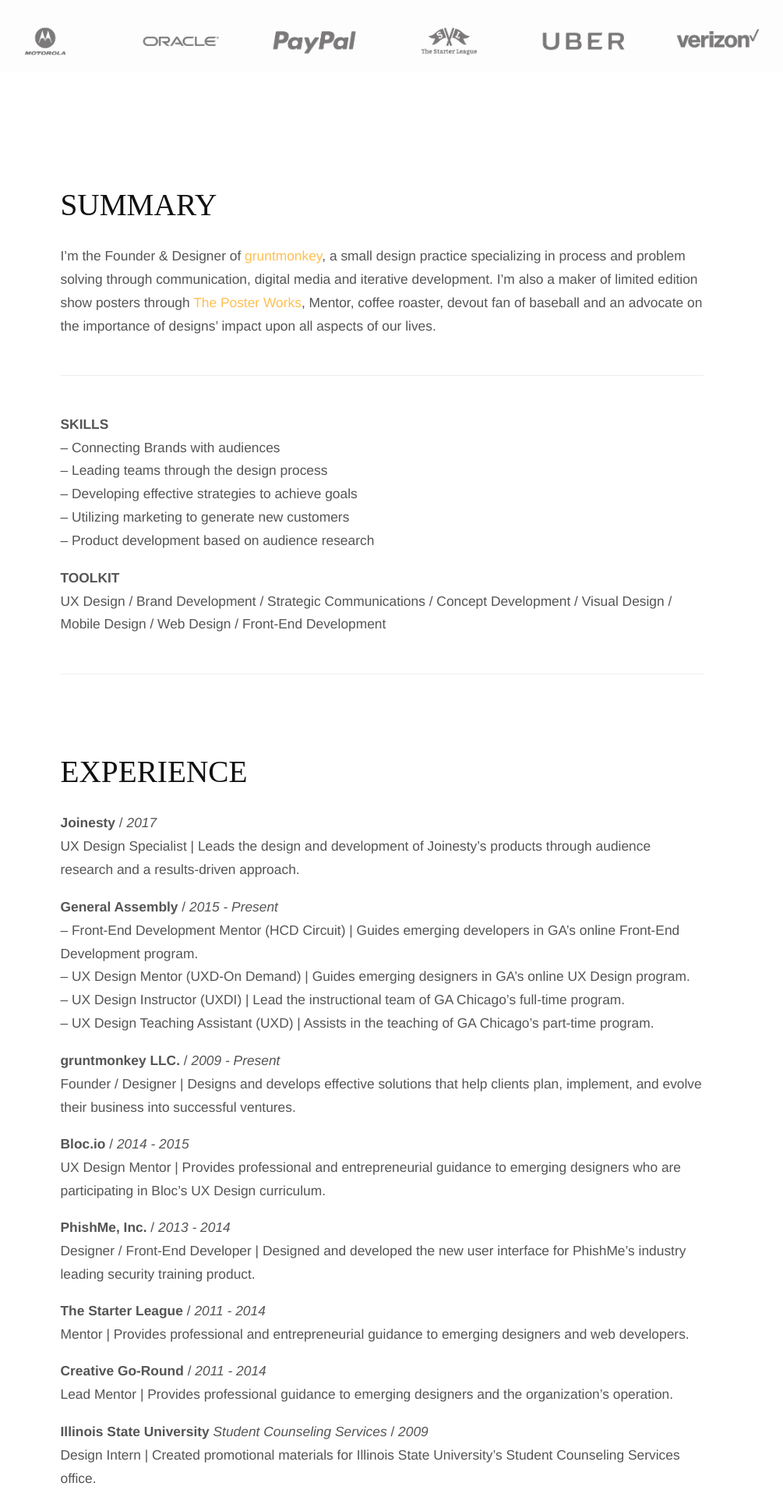
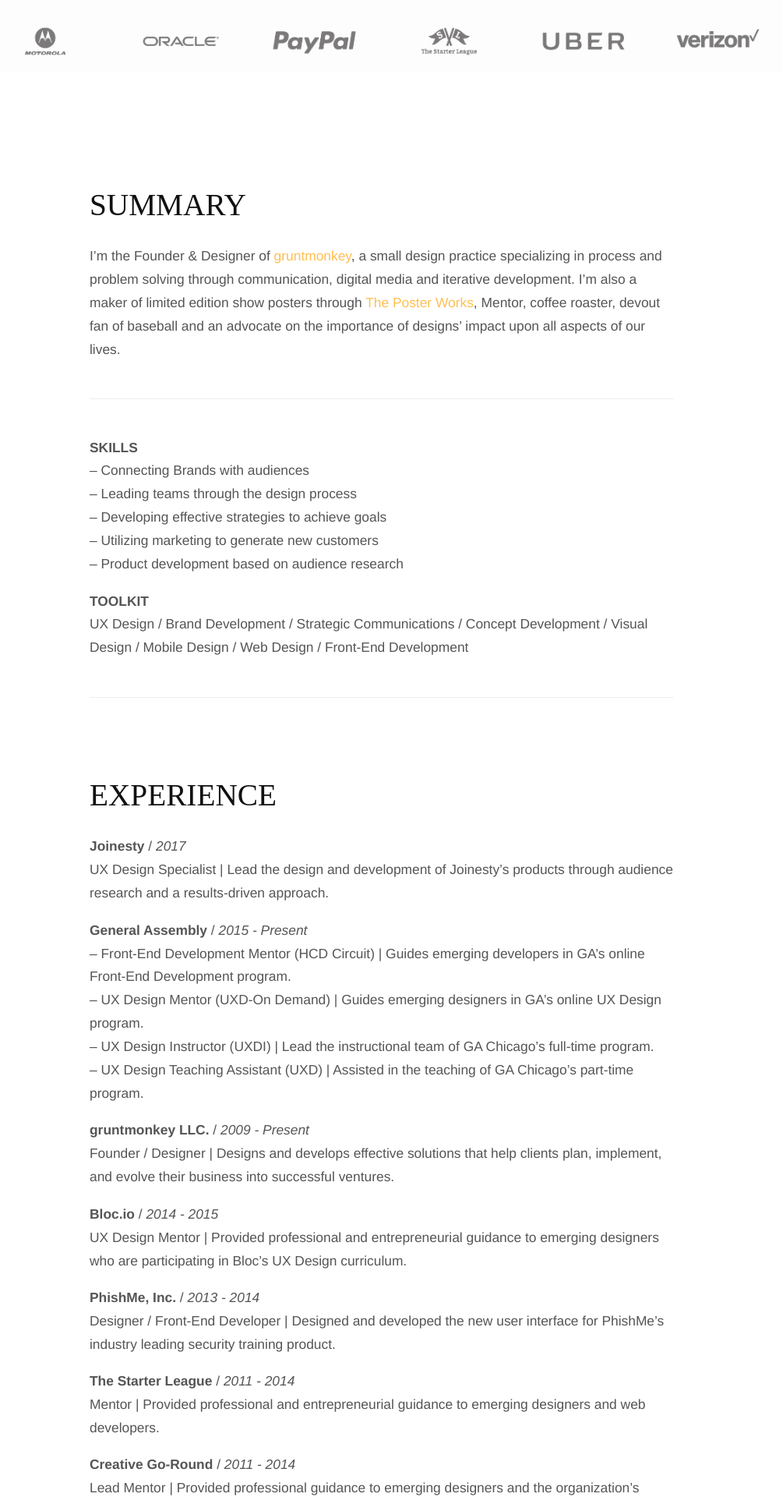
Before and after one commit to jasonearly/jasonearly.github.io, a Jekyll site: the page built from experience/index.md, in a window 1280 px wide. Shown: the part 409-2329 px from the top of the page at 78% size, without its empty margins (150-1155 px from the left). Built offline with Jekyll 4.4.1, drawn with Linux system fonts in a browser that asks for light colours; some of the changed text lies outside the part shown.

Commit message:
print css layout cleanup

```diff
--- a/_includes/footer.html
+++ b/_includes/footer.html
@@ -3,38 +3,47 @@
 <footer class="site-footer">
   <div class="footer-bio">
     <ul class="contact-list">
-
       <li>Jason Early | Designer</li>
     </ul>
-                    <p class="description">Jason Early is the Founder and Designer of gruntmonkey, a design consultancy that specializes in helping clients plan, implement, and evolve their business into a successful venture.</p>
+    <p class="description">
+      Jason Early is the Founder and Designer of gruntmonkey, a design
+      consultancy that specializes in helping clients plan, implement, and
+      evolve their business into a successful venture.
+    </p>
     <ul class="social-media-list">
       {% if site.github_username %}
       <li>
-                        <a href="https://github.com/{{ site.github_username }}" title="Jason Early on Github">
-                            <i class="fa fa-github">
-
-                </i>
+        <a
+          href="https://github.com/{{ site.github_username }}"
+          title="Jason Early on Github"
+        >
+          <i class="fa fa-github"> </i>
+        </a>
+      </li>
+      {% endif %} {% if site.twitter_username %}
+      <li>
+        <a
+          href="https://twitter.com/{{ site.twitter_username }}"
+          title="Jason Early on Twitter"
+        >
+          <i class="fa fa-twitter"> </i>
+        </a>
+      </li>
+      {% endif %} {% if site.linkedin_username %}
+      <li>
+        <a
+          href="https://www.linkedin.com/in/{{ site.linkedin_username }}"
+          title="Jason Early on Linkedin"
+        >
+          <i class="fa fa-linkedin"> </i>
         </a>
       </li>
       {% endif %}
-                    {% if site.twitter_username %}
       <li>
-                        <a href="https://twitter.com/{{ site.twitter_username }}" title="Jason Early on Twitter">
-                            <i class="fa fa-twitter">
-
-                </i>
+        <a href="https://jasonearly.com/work" title="Jason Early Portfolio">
+          <i class="fa fa-briefcase"> </i>
         </a>
       </li>
-                    {% endif %}
-                      {% if site.linkedin_username %}
-                    <li>
-                        <a href="https://www.linkedin.com/in/{{ site.linkedin_username }}" title="Jason Early on Linkedin">
-                            <i class="fa fa-linkedin">
-
-                </i>
-                        </a>
-                    </li>
-                    {% endif %}
     </ul>
   </div>
 
--- a/_sass/_posts.scss
+++ b/_sass/_posts.scss
@@ -24,7 +24,7 @@
 
 .post-content {
   margin-bottom: $spacing-unit;
-  width:66%;
+  width: 60%;
 
   h1 {
     font-size: 4.909em;
--- a/_sass/_print.scss
+++ b/_sass/_print.scss
@@ -1,17 +1,31 @@
-
 @media print {
-#nav-left, .footer-cta, .clients {display: none;}
-.post-content{
-  width: 90%; margin-top:20%;
-  p{font-family: "pt-serif"}
-  margin-bottom: 0;
-}
-.site-footer {
+  #nav-left,
+  .footer-cta,
+  .clients {
+    display: none;
+  }
+  .post-content {
+    width: 90%;
+    margin-top: 20%;
+    margin-bottom: 0;
+    p {
+      font-family: "pt-serif";
+      line-height: 1.5em;
+      font-size: 1em;
+    }
+  }
+  .site-footer {
     padding-left: 7%;
     padding-right: 5%;
     position: absolute;
     top: 0;
     width: 65%;
+  }
+  .contact-list li {
+    font-size: 1.8em;
+  }
+  hr {
+    margin: 15px 0;
   }
   .social-media-list {
     font-size: 1.2rem;
@@ -19,9 +33,15 @@
     position: absolute;
     right: -250px;
     top: 24px;
-    li{display: block;}
+    li {
+      display: block;
+      font-family: "pt-serif";
+      font-size: 1.2em;
+    }
   }
-#experience, #education{
-  margin-top: 0;
+  h2#experience,
+  h2#education {
+    margin-top: 0;
+    margin-bottom: 2%;
+  }
 }
-}
--- a/experience/index.md
+++ b/experience/index.md
@@ -1,12 +1,13 @@
 ---
 layout: exp
 title: Experience | Jason Early
-
 ---
 
 ## SUMMARY
-I'm the Founder & Designer of [gruntmonkey](https://gruntmonkey.com/ "gruntmonkey"), a small design practice specializing in process and  problem solving through communication, digital media and iterative development. I'm also a maker of limited edition show posters through [The Poster Works](http://theposterworks.com/ "The Poster Works"), Mentor, coffee roaster, devout fan of baseball and an advocate on the importance of designs' impact upon all aspects of our lives.
+
+I'm the Founder & Designer of [gruntmonkey](https://gruntmonkey.com/ "gruntmonkey"), a small design practice specializing in process and problem solving through communication, digital media and iterative development. I'm also a maker of limited edition show posters through [The Poster Works](http://theposterworks.com/ "The Poster Works"), Mentor, coffee roaster, devout fan of baseball and an advocate on the importance of designs' impact upon all aspects of our lives.
 <br/>
+
 <hr>
 <br/>
 
@@ -17,136 +18,104 @@
 -- Utilizing marketing to generate new customers
 -- Product development based on audience research
 
-
 **TOOLKIT**
 UX Design / Brand Development / Strategic Communications / Concept Development /
 Visual Design / Mobile Design / Web Design / Front-End Development
 <br/>
+
 <hr>
 <br/>
 
 ## EXPERIENCE
-**Joinesty** / *2017*
-UX Design Specialist | Leads the design and development of Joinesty's products through audience research and a results-driven approach.
 
+**Joinesty** / _2017_
+UX Design Specialist | Lead the design and development of Joinesty's products through audience research and a results-driven approach.
 
-
-**General Assembly** / *2015 - Present*
+**General Assembly** / _2015 - Present_
 -- Front-End Development Mentor (HCD Circuit) | Guides emerging developers in GA's online Front-End Development program.
 -- UX Design Mentor (UXD-On Demand) | Guides emerging designers in GA's online UX Design program.
 -- UX Design Instructor (UXDI) | Lead the instructional team of GA Chicago's full-time program.
--- UX Design Teaching Assistant (UXD) | Assists in the teaching of GA Chicago's part-time program.
+-- UX Design Teaching Assistant (UXD) | Assisted in the teaching of GA Chicago's part-time program.
 
-
-
-**gruntmonkey LLC.** / *2009 - Present*
+**gruntmonkey LLC.** / _2009 - Present_
 Founder / Designer | Designs and develops effective solutions that help clients plan,
 implement, and evolve their business into successful ventures.
 
-
-
-**Bloc.io** / *2014 - 2015*
-UX Design Mentor | Provides professional and entrepreneurial guidance to emerging designers
+**Bloc.io** / _2014 - 2015_
+UX Design Mentor | Provided professional and entrepreneurial guidance to emerging designers
 who are participating in Bloc's UX Design curriculum.
 
-
-
-**PhishMe, Inc.** / *2013 - 2014*
+**PhishMe, Inc.** / _2013 - 2014_
 Designer / Front-End Developer | Designed and developed the new user interface for
 PhishMe's industry leading security training product.
 
-
-
-**The Starter League** / *2011 - 2014*
-Mentor | Provides professional and entrepreneurial guidance to emerging
+**The Starter League** / _2011 - 2014_
+Mentor | Provided professional and entrepreneurial guidance to emerging
 designers and web developers.
 
-
-
-**Creative Go-Round** / *2011 - 2014*
-Lead Mentor | Provides professional guidance to emerging designers and
+**Creative Go-Round** / _2011 - 2014_
+Lead Mentor | Provided professional guidance to emerging designers and
 the organization’s operation.
 
-
-
- **Illinois State University** *Student Counseling Services* / *2009*
+**Illinois State University** _Student Counseling Services_ / _2009_
 Design Intern | Created promotional materials for Illinois State University’s Student Counseling Services office.
 
+**Daily Vidette** / _2007 - 2008_
+Online Editor | Posted news and coordinating media to the online edition of the newspaper on a daily basis.
 
-
-**Daily Vidette** / *2007 - 2008*
-Online Editor | Posted news and coordinating media to the online edition of the newspaper on a daily basis.
 <!-- *Illinois State University’s student-run Newspaper* -->
 
+**Global Information Systems Technology Inc.** / _2003 - 2004_
+Graphic Artist | Created graphics, interactive simulations & animations used in training applications.
 
-**Global Information Systems Technology Inc.** / *2003 - 2004*
-Graphic Artist | Created graphics, interactive simulations & animations used in training applications.
  <!-- *Computer based training software production*  -->
 
+**Dreamscape Design Inc.** / _2000 - 2002_
+Designer | Created designs for web and print media, oversaw all aspects of web development from planing to launch & managed SEO for clients.
 
-
-**Dreamscape Design Inc.**  / *2000 - 2002*
-Designer | Created designs for web and print media, oversaw all aspects of web development from planing to launch & managed SEO for clients.
 <!-- *Web development and design* -->
-
 
 <br/>
 <hr>
 <br/>
 
-
 **PUBLICATIONS**
--- Logo Lounge, Book 8 | *2014*
-
-
+-- Logo Lounge, Book 8 | _2014_
 
 **EXHIBITIONS**
--- Bordo Bello : Redline Gallery, Denver Colorado | *2011 / 2012*
--- Gig Posters : The Art of Music Promotion, Kentucky Museum of Art and Craft ( Invitational ) | *2009*
--- Illinois State University Student Exhibition : Graphic Design ( Juried ) | *2007*
--- Parkland College Student Exhibition : Photography & Drawing ( Juried ) | *2006*
-
-
+-- Bordo Bello : Redline Gallery, Denver Colorado | _2011 / 2012_
+-- Gig Posters : The Art of Music Promotion, Kentucky Museum of Art and Craft ( Invitational ) | _2009_
+-- Illinois State University Student Exhibition : Graphic Design ( Juried ) | _2007_
+-- Parkland College Student Exhibition : Photography & Drawing ( Juried ) | _2006_
 
 **COLLECTIONS**
--- Museum of Design, Zurich | *2010*
-
-
+-- Museum of Design, Zurich | _2010_
 
 **SPEAKING / LECTURES**
--- HOW Live / Creative Freelancer Conference, San Francisco | *2013*
--- HOW Live / Creative Freelancer Conference, Boston | *2012*
--- DePaul University, Chicago | *2012*
-
+-- HOW Live / Creative Freelancer Conference, San Francisco | _2013_
+-- HOW Live / Creative Freelancer Conference, Boston | _2012_
+-- DePaul University, Chicago | _2012_
 
 <br/>
 <hr>
 <br/>
 
+## EDUCATION
 
-## EDUCATION
 **SELF INITIATED**
 [Treehouse](http://teamtreehouse.com/jasonearly "Jason Early on Treehouse")
 [Codecademy](http://www.codecademy.com/jasonearly "Jason Early on Codecademy")
 
-
-
 **TRADITIONAL**
 General Assembly, Chicago IL
-Javascript Development | *June 2016*
-
-
+Javascript Development | _June 2016_
 
 Illinois State University, Normal IL
-Bachelor of Science in Graphic Design | *May 2009*
-
-
+Bachelor of Science in Graphic Design | _May 2009_
 
 Parkland College, Champaign IL
-Associate in Fine Arts : Art & Design | *January 2006*
-
-
+Associate in Fine Arts : Art & Design | _January 2006_
 
 Parkland College, Champaign IL
-Associate in Applied Science : Computer Visualization; Graphics & Animation | *May 2000*
+Associate in Applied Science : Computer Visualization; Graphics & Animation | _May 2000_
 <br/>
```
Also changed, not shown: other parts of _includes/footer.html (+31 -10 lines). Lines whose indentation alone changed are shown as unchanged.
